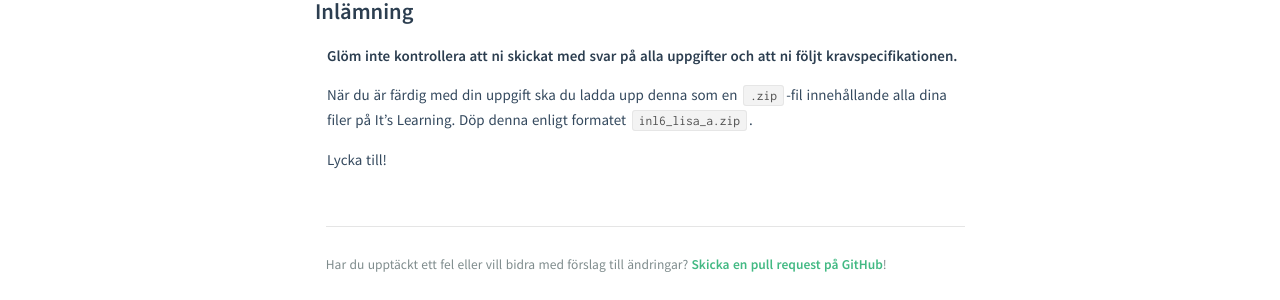
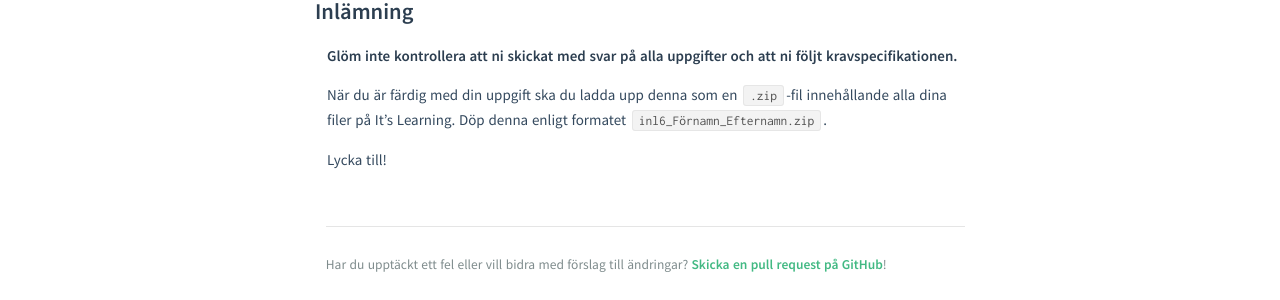
Before and after one commit to alsterholm/mah-webbutv.github.io, a Jekyll site: the page built from courses/da281a_da265a/assignments/uppg6.md, in a window 1280 px wide. Shown: the part 1178-1478 px from the top of the page. Built offline with Jekyll 4.4.1, drawn with Linux system fonts in a browser that asks for light colours.

Commit message:
Update uppg6.md

```diff
--- a/courses/da281a_da265a/assignments/uppg6.md
+++ b/courses/da281a_da265a/assignments/uppg6.md
@@ -42,6 +42,6 @@
 
 **Glöm inte kontrollera att ni skickat med svar på alla uppgifter och att ni följt kravspecifikationen.**
 
-När du är färdig med din uppgift ska du ladda upp denna som en `.zip`-fil innehållande alla dina filer på It's Learning. Döp denna enligt formatet `inl6_lisa_a.zip`.
+När du är färdig med din uppgift ska du ladda upp denna som en `.zip`-fil innehållande alla dina filer på It's Learning. Döp denna enligt formatet `inl6_Förnamn_Efternamn.zip`.
 
 Lycka till!
```
